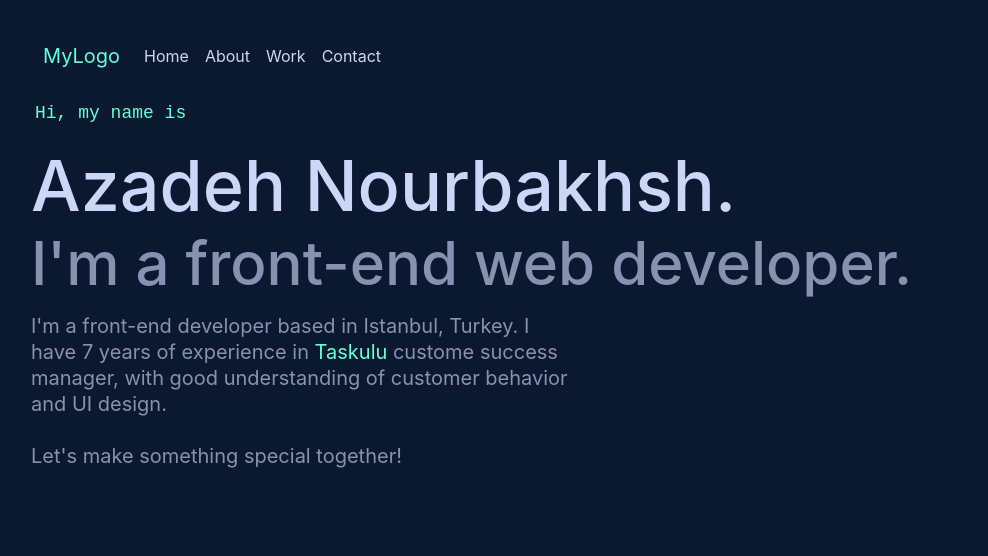
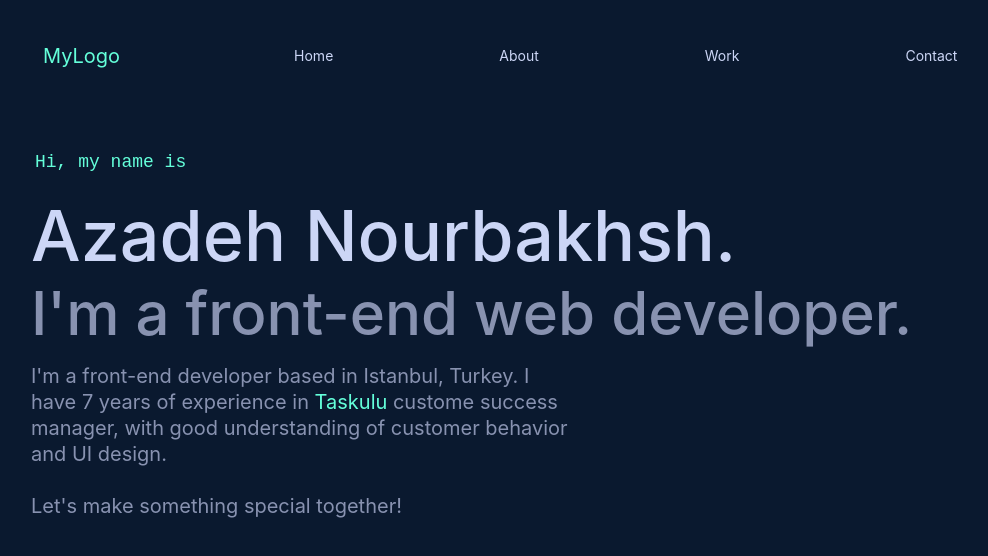
Before and after one commit to Azazadeh/Portfolio-Website, a plain HTML site: page index.html in a window 1280 px wide. Shown: the whole page, without its empty margins (149-1137 px from the left). Drawn offline with nearby package versions, Linux system fonts and the light colour scheme.

Commit message:
small edit navbar

```diff
--- a/index.html
+++ b/index.html
@@ -37,12 +37,14 @@
             aria-expanded="false"
             aria-label="Toggle navigation"
           >
-            <span class="navbar-toggler-icon "></span>
+            <span class="navbar-toggler-icon"></span>
           </button>
           <div class="collapse navbar-collapse" id="navbarNav">
-            <ul class="navbar-nav ">
+            <ul class="navbar-nav">
               <li class="nav-item">
-                <a class="nav-link navbar-color" aria-current="page" href="/">Home</a>
+                <a class="nav-link navbar-color" aria-current="page" href="/"
+                  >Home</a
+                >
               </li>
               <li class="nav-item">
                 <a class="nav-link navbar-color" href="#">About</a>
@@ -51,7 +53,7 @@
                 <a class="nav-link navbar-color" href="#">Work</a>
               </li>
               <li class="nav-item">
-                <a class="nav-link navbar-color">Contact</a>
+                <a class="nav-link navbar-color" href="#">Contact</a>
               </li>
             </ul>
           </div>
--- a/src/style.css
+++ b/src/style.css
@@ -27,7 +27,7 @@ h2 {
   font-family: var(--font-mono);
   font-weight: 400;
   font-size: 18px;
-  margin: 20px 0px 20px 4px;
+  margin: 70px 0px 20px 4px;
 }
 h3 {
   margin-top: 5px;
@@ -44,9 +44,13 @@ a {
   text-decoration: none;
   color: var(--secondary-color);
 }
+button {
+    position: fixed;
+}
 .navbar-color {
  color: var(--primary-color);
- font-size: 16px;
+ font-size: 14px;
+ margin-left: 150px;
 }
 .navbar-color:hover {
     color: var(--secondary-color);
```
